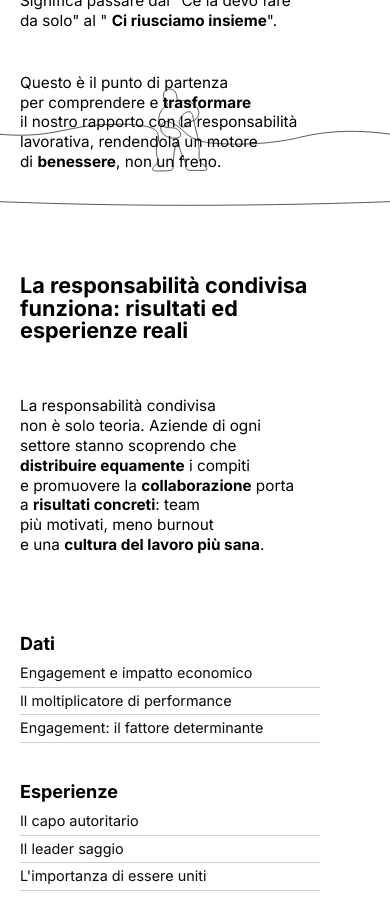
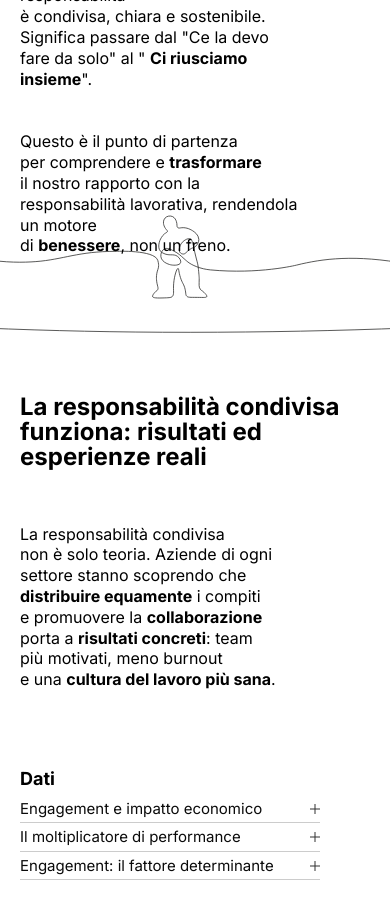
Before and after one commit to H3rmdroid/responsabilitacondivisa, a React (Vite) app: page / in a window 390 px wide. Shown: the part 1060-1979 px from the top of the page. Built offline with nearby package versions, Linux system fonts and the light colour scheme.

Commit message:
pre reintroduzione sticky mobile

```diff
--- a/src/App.tsx
+++ b/src/App.tsx
@@ -3,7 +3,7 @@ import { DecorativeSvg } from "./components/DecorativeSvg";
 import { BackgroundThreadsSvg } from "./components/BackgroundThreadsSvg";
 import { BackgroundThreadsSvg2 } from "./components/BackgroundThreadsSvg2";
 import { QuizWrapper } from "./components/QuizWrapper";
-import { useState, useRef } from "react";
+import { useEffect, useRef, useState, type CSSProperties } from "react";
 import { FloatingTitle } from "./components/FloatingTitle";
 import { ScrollColorTitle } from "./components/ScrollColorTitle";
 import { AccordionItem } from "./components/AccordionItem";
@@ -15,17 +15,19 @@ import {
   motion,
   useScroll,
   useMotionValueEvent,
-  useTransform,
-  useMotionValue,
-  animate,
 } from "motion/react";
 import { Menu, X } from "lucide-react";
-import { useEffect } from "react";
 import {
-  desktopPxToVw,
-  desktopVhToVw,
-  mobilePxToVw,
+  DESKTOP_REFERENCE_HEIGHT,
+  DESKTOP_REFERENCE_WIDTH,
+  MOBILE_REFERENCE_HEIGHT,
+  MOBILE_REFERENCE_WIDTH,
 } from "./layout/scale";
+
+const desktopVhToPx = (vh: number) =>
+  (vh / 100) * DESKTOP_REFERENCE_HEIGHT;
+const mobileVhToPx = (vh: number) =>
+  (vh / 100) * MOBILE_REFERENCE_HEIGHT;
 
 export default function App() {
   const [isVisible, setIsVisible] = useState(true);
@@ -38,78 +40,119 @@ export default function App() {
   });
   const isDesktop = useIsDesktop();
   const { pageMinHeight } = getBackgroundLayout(isDesktop);
+  const textReferenceWidth = isDesktop
+    ? DESKTOP_REFERENCE_WIDTH
+    : MOBILE_REFERENCE_WIDTH;
+  const [textScale, setTextScale] = useState(() => {
+    if (typeof window === "undefined") {
+      return 1;
+    }
+
+    return window.innerWidth / textReferenceWidth;
+  });
+
+  useEffect(() => {
+    const updateScale = () => {
+      const width = window.innerWidth || textReferenceWidth;
+      setTextScale(width / textReferenceWidth);
+    };
+
+    updateScale();
+    window.addEventListener("resize", updateScale);
+
+    return () => window.removeEventListener("resize", updateScale);
+  }, [textReferenceWidth]);
   const textLayout = isDesktop
     ? {
         about: {
-          paddingX: desktopPxToVw(65),
-          paddingTop: "0px",
-          paddingBottom: desktopPxToVw(20),
-          marginTop: desktopVhToVw(285),
+          paddingX: 65,
+          paddingTop: 0,
+          paddingBottom: 20,
+          marginTop: desktopVhToPx(285),
         },
         impact: {
-          paddingX: desktopPxToVw(65),
-          paddingTop: "0px",
-          marginTop: desktopVhToVw(550),
+          paddingX: 65,
+          paddingTop: 0,
+          marginTop: desktopVhToPx(550),
         },
         quiz: {
-          paddingX: "0px",
-          paddingTop: "0px",
-          marginTop: desktopPxToVw(4400),
+          paddingX: 0,
+          paddingTop: 0,
+          marginTop: 7300,
         },
         consigli: {
-          paddingX: desktopPxToVw(20),
-          paddingTop: "0px",
-          marginTop: desktopPxToVw(8625),
+          paddingX: 20,
+          paddingTop: 0,
+          marginTop: 8625,
         },
         consigliDots: {
-          height: desktopPxToVw(500),
-          marginTop: desktopPxToVw(415),
-          offsetX: "0px",
-          offsetY: "0px",
+          height: 500,
+          marginTop: 415,
+          offsetX: 0,
+          offsetY: 0,
         },
       }
     : {
         about: {
-          paddingX: mobilePxToVw(20),
-          paddingTop: "0px",
-          paddingBottom: mobilePxToVw(20),
-          marginTop: mobilePxToVw(700),
+          paddingX: 20,
+          paddingTop: 0,
+          paddingBottom: 20,
+          marginTop: 700,
         },
         impact: {
-          paddingX: mobilePxToVw(20),
-          paddingTop: "0px",
-          marginTop: mobilePxToVw(1330),
+          paddingX: 20,
+          paddingTop: 0,
+          marginTop: 1450,
         },
         quiz: {
-          paddingX: "0px",
-          paddingTop: "0px",
-          marginTop: mobilePxToVw(2330),
+          paddingX: 0,
+          paddingTop: 0,
+          marginTop: 2270,
         },
         consigli: {
-          paddingX: mobilePxToVw(20),
-          paddingTop: "0px",
-          marginTop: mobilePxToVw(2750),
+          paddingX: 20,
+          paddingTop: 0,
+          marginTop: 2833,
         },
         consigliDots: {
-          height: mobilePxToVw(500),
-          marginTop: mobilePxToVw(60),
-          offsetX: "0px",
-          offsetY: "0px",
+          height: 500,
+          marginTop: 60,
+          offsetX: 0,
+          offsetY: 0,
         },
       };
   const lineBreak = isDesktop ? " " : <br />;
   const textMaxWidthNarrow = isDesktop
-    ? desktopPxToVw(820)
-    : mobilePxToVw(280);
+    ? 820
+    : 280;
   const textMaxWidthInner = isDesktop
-    ? desktopPxToVw(820)
-    : mobilePxToVw(300);
+    ? 820
+    : 300;
   const textMaxWidthWide = isDesktop
-    ? desktopPxToVw(820)
-    : mobilePxToVw(350);
-  const contentCanvasHeight = isDesktop
-    ? `calc(${textLayout.consigli.marginTop} + ${textLayout.consigliDots.height} + ${desktopPxToVw(400)})`
-    : `calc(${textLayout.consigli.marginTop} + ${textLayout.consigliDots.height} + ${mobilePxToVw(300)})`;
+    ? 820
+    : 350;
+  const footerLayout = isDesktop
+    ? {
+        paddingX: 50,
+        paddingY: 150,
+        minHeight: 360,
+        offsetTop: 1500,
+      }
+    : {
+        paddingX: 10,
+        paddingY: 20,
+        minHeight: 220,
+        offsetTop: 200,
+      };
+  const footerTop =
+    textLayout.consigli.marginTop +
+    textLayout.consigliDots.height +
+    footerLayout.offsetTop;
+  const textCanvasHeight =
+    footerTop + footerLayout.minHeight;
+  const textScaledHeight = textCanvasHeight * textScale;
+  const textScaledWidth = textReferenceWidth * textScale;
+  const contentCanvasHeight = `${Math.round(textScaledHeight)}px`;
 
   // Ref per la sezione "Storie di cambiamento"
   const storieCambiamentoRef = useRef<HTMLDivElement>(null);
@@ -124,10 +167,13 @@ export default function App() {
     esperienze: null,
     storie: null,
   });
+  const isAccordionOpen =
+    openAccordions.dati !== null ||
+    openAccordions.esperienze !== null ||
+    openAccordions.storie !== null;
 
   // Stato per il consiglio aperto
   const [openConsiglio, setOpenConsiglio] = useState<number | null>(null);
-
   const { scrollY } = useScroll();
   const navRef = useRef(null);
 
@@ -618,19 +664,19 @@ export default function App() {
   ];
 
   const consigliPositionsDesktop = [
-    { top: `calc(22% + ${desktopPxToVw(11)})`, left: `calc(28% - ${desktopPxToVw(7)})` },
-    { top: `calc(38% + ${desktopPxToVw(470)})`, left: `calc(72% - ${desktopPxToVw(50)})` },
-    { top: `calc(58% + ${desktopPxToVw(357)})`, left: `calc(18% + ${desktopPxToVw(119)})` },
-    { top: `calc(12% + ${desktopPxToVw(80)})`, left: `calc(85% - ${desktopPxToVw(225)})` },
-    { top: `calc(75% + ${desktopPxToVw(30)})`, left: `calc(55% - ${desktopPxToVw(90)})` },
+    { top: "calc(22% + 11px)", left: "calc(28% - 7px)" },
+    { top: "calc(38% + 470px)", left: "calc(72% - 50px)" },
+    { top: "calc(58% + 357px)", left: "calc(18% + 119px)" },
+    { top: "calc(12% + 80px)", left: "calc(85% - 225px)" },
+    { top: "calc(75% + 30px)", left: "calc(55% - 90px)" },
   ];
 
   const consigliPositionsMobile = [
-    { top: `calc(22% + ${mobilePxToVw(12)})`, left: `calc(28% - ${mobilePxToVw(18)})` },
-    { top: `calc(38% + ${mobilePxToVw(198)})`, left: `calc(72% - ${mobilePxToVw(8)})` },
-    { top: `calc(58% + ${mobilePxToVw(6)})`, left: `calc(18% + ${mobilePxToVw(18)})` },
-    { top: `calc(12% + ${mobilePxToVw(68)})`, left: `calc(85% - ${mobilePxToVw(55)})` },
-    { top: `calc(75% - ${mobilePxToVw(160)})`, left: `calc(55% - ${mobilePxToVw(29)})` },
+    { top: "calc(22% + 12px)", left: "calc(28% - 18px)" },
+    { top: "calc(38% + 198px)", left: "calc(72% - 8px)" },
+    { top: "calc(58% + 6px)", left: "calc(18% + 18px)" },
+    { top: "calc(12% + 68px)", left: "calc(85% - 55px)" },
+    { top: "calc(75% - 160px)", left: "calc(55% - 29px)" },
   ];
 
   const consigliPositions = isDesktop ? consigliPositionsDesktop : consigliPositionsMobile;
@@ -638,6 +684,32 @@ export default function App() {
     ...item,
     position: consigliPositions[index] ?? { top: "0px", left: "0px" },
   }));
+  const textScaleOuterStyles: CSSProperties = {
+    position: "relative",
+    width: textScaledWidth,
+    height: textScaledHeight,
+  };
+  const textScaleInnerStyles: CSSProperties & Record<string, string | number> = {
+    position: "relative",
+    width: textReferenceWidth,
+    height: textCanvasHeight,
+    transform: `scale(${textScale})`,
+    transformOrigin: "top left",
+    willChange: "transform",
+    "--type-scale": 1,
+    "--type-hero": isDesktop ? "64px" : "40px",
+    "--type-hero-sub-strong": isDesktop ? "28px" : "16px",
+    "--type-hero-sub": isDesktop ? "26px" : "16px",
+    "--type-section-title": isDesktop ? "42px" : "24px",
+    "--type-section-subtitle": isDesktop ? "28px" : "18px",
+    "--type-section-body": isDesktop ? "20px" : "16px",
+    "--type-section-body-sm": isDesktop ? "18px" : "15px",
+    "--type-section-meta": isDesktop ? "16px" : "12px",
+    "--type-quiz-title": "var(--type-section-body)",
+    "--type-quiz-subtitle": "var(--type-section-body)",
+    "--type-quiz-body": "var(--type-section-body)",
+    "--type-quiz-meta": isDesktop ? "16px" : "12px",
+  };
 
   return (
       <div
@@ -657,6 +729,8 @@ export default function App() {
           height: pageMinHeight,
           pointerEvents: "none",
           zIndex: 0,
+          opacity: isAccordionOpen ? 0 : 1,
+          transition: "opacity 200ms ease",
         }}
       >
         <BackgroundSvg storieCambiamentoRef={storieCambiamentoRef} />
@@ -866,6 +940,8 @@ export default function App() {
         </div>
       </motion.div>
 
+      <div style={textScaleOuterStyles}>
+        <div style={textScaleInnerStyles}>
         <FloatingTitle />
 
         <section
@@ -1131,6 +1207,9 @@ export default function App() {
           paddingRight: textLayout.quiz.paddingX,
           paddingTop: textLayout.quiz.paddingTop,
           marginTop: 0,
+          opacity: isAccordionOpen ? 0 : 1,
+          pointerEvents: isAccordionOpen ? "none" : "auto",
+          transition: "opacity 200ms ease",
         }}
       >
         {/* Quiz con animazione sticky sincronizzata */}
@@ -1150,6 +1229,9 @@ export default function App() {
             paddingRight: textLayout.consigli.paddingX,
             paddingTop: textLayout.consigli.paddingTop,
             marginTop: 0,
+            opacity: isAccordionOpen ? 0 : 1,
+            pointerEvents: isAccordionOpen ? "none" : "auto",
+            transition: "opacity 200ms ease",
           }}
         >
           <div className="mb-[30px]">
@@ -1164,7 +1246,7 @@ export default function App() {
             style={{
               height: textLayout.consigliDots.height,
               marginTop: textLayout.consigliDots.marginTop,
-            transform: `translate(${textLayout.consigliDots.offsetX}, ${textLayout.consigliDots.offsetY})`,
+              transform: `translate(${textLayout.consigliDots.offsetX}px, ${textLayout.consigliDots.offsetY}px)`,
             }}
           >
             {consigliDots.map((consiglio, index) => (
@@ -1202,8 +1284,40 @@ export default function App() {
               />
             ))}
           </div>
+        </section>
 
-        {/* Accordion per visualizzare il consiglio selezionato */}
+        {/* Footer nero */}
+        <div
+          className="type-exempt"
+          style={{
+          backgroundColor: "black",
+          position: "absolute",
+          top: footerTop,
+          left: 0,
+          right: 0,
+          minHeight: footerLayout.minHeight,
+          marginTop: 0,
+          zIndex: 1,
+          padding: `${footerLayout.paddingY}px ${footerLayout.paddingX}px`,
+          opacity: 1,
+        }}
+        >
+          <div style={{
+            fontFamily: "'Inter', sans-serif",
+            fontWeight: 200,
+            lineHeight: "0.3",
+            color: "white"
+          }}>
+            <p style={{ marginBottom: "15px", fontSize: isDesktop ? "38px" : "var(--type-micro)" }}>Pausa Caffè</p>
+            <p style={{ marginBottom: "15px", fontSize: isDesktop ? "28px" : "var(--type-micro)" }}>Un progetto della Rete dei Comitati Unici di Garanzia e degli Organismi di Parità Città di Milano</p>
+            <p style={{ marginBottom: "15px", fontSize: isDesktop ? "28px" : "var(--type-micro)" }}>Design della comunicazione e benessere nei luoghi di lavoro//Laboratorio di Sintesi Finale//Corso di Laurea in Design della Comunicazione//Scuola del Design, Politecnico di Milano//A.A. 2025–2026</p>
+            <p style={{ marginBottom: "0px", fontSize: isDesktop ? "28px" : "var(--type-micro)" }}>Progetto di Lia Feng, Meng Xin Wang, Ermida Teresa Norì, Ece Gorpelioglu</p>
+          </div>
+        </div>
+        </div>
+      </div>
+      </div>
+
       {openConsiglio !== null && (
         <>
           {/* Overlay scuro */}
@@ -1357,36 +1471,6 @@ export default function App() {
           </div>
         </>
       )}
-      </section>
-      </div>
-
-      {/* Footer nero */}
-      <div
-        className="type-exempt"
-        style={{
-        backgroundColor: "black",
-        minHeight: isDesktop ? "0vh" : "0vh",
-        marginTop: isDesktop ? desktopPxToVw(-450) : mobilePxToVw(680),
-        position: "static",
-        zIndex: 1,
-        padding: isDesktop
-          ? `${desktopPxToVw(150)} ${desktopPxToVw(50)}`
-          : `${mobilePxToVw(20)} ${mobilePxToVw(10)}`,
-        opacity: 1,
-      }}
-      >
-        <div style={{
-          fontFamily: "'Inter', sans-serif",
-          fontWeight: 200,
-          lineHeight: "0.3",
-          color: "white"
-        }}>
-          <p style={{ marginBottom: "15px", fontSize: isDesktop ? "38px" : "var(--type-micro)" }}>Pausa Caffè</p>
-          <p style={{ marginBottom: "15px", fontSize: isDesktop ? "28px" : "var(--type-micro)" }}>Un progetto della Rete dei Comitati Unici di Garanzia e degli Organismi di Parità Città di Milano</p>
-          <p style={{ marginBottom: "15px", fontSize: isDesktop ? "28px" : "var(--type-micro)" }}>Design della comunicazione e benessere nei luoghi di lavoro//Laboratorio di Sintesi Finale//Corso di Laurea in Design della Comunicazione//Scuola del Design, Politecnico di Milano//A.A. 2025–2026</p>
-          <p style={{ marginBottom: "0px", fontSize: isDesktop ? "28px" : "var(--type-micro)" }}>Progetto di Lia Feng, Meng Xin Wang, Ermida Teresa Norì, Ece Gorpelioglu</p>
-        </div>
-      </div>
       </div>
     </div>
   );
--- a/src/components/AccordionItem.tsx
+++ b/src/components/AccordionItem.tsx
@@ -19,7 +19,7 @@ export function AccordionItem({
     <li className="list-none -ml-5 type-exempt">
       <button
         onClick={onToggle}
-        className="text-left w-full flex items-start gap-2 mb-2"
+        className="text-left w-full flex items-center gap-2 mb-2"
         style={{
           fontFamily: "'Inter', sans-serif",
           fontWeight: 500,
@@ -27,7 +27,11 @@ export function AccordionItem({
           lineHeight: "1.3",
         }}
       >
-        <span>{title}</span>
+        <span style={{ flex: 1 }}>{title}</span>
+        <span
+          aria-hidden="true"
+          className={`plusminus${isOpen ? " active" : ""}`}
+        />
       </button>
       <AnimatePresence initial={false}>
         {isOpen && (
--- a/src/components/BackgroundSvg.tsx
+++ b/src/components/BackgroundSvg.tsx
@@ -18,7 +18,7 @@ export function BackgroundSvg({ storieCambiamentoRef }: BackgroundSvgProps) {
   type ScrollOffset = NonNullable<Parameters<typeof useScroll>[0]>["offset"];
   const titleScrollOffset: ScrollOffset = isDesktop
     ? ["start start", "end 900%"]
-    : ["start 0%", "end 400%"];
+    : ["start start", "end 300%"];
   const lateralScrollOffset: ScrollOffset = isDesktop
     ? ["start start", "end start"]
     : ["start 50%", "end 100%"];
@@ -51,8 +51,8 @@ export function BackgroundSvg({ storieCambiamentoRef }: BackgroundSvgProps) {
 
   // Path dietro al titolo - si completano più velocemente (40% del tempo invece di 60%)
   // Ordinati dall'alto verso il basso in base alla coordinata Y iniziale
-  const titleDurationScale = isDesktop ? 1.35 : 1;
-  const titleEndCap = isDesktop ? 0.65 : 0.4;
+  const titleDurationScale = isDesktop ? 1 : 1;
+  const titleEndCap = isDesktop ? 1 : 1;
   const createTitlePathAnimation = (delay = 0, duration = 0.5) => {
     const effectiveDuration = duration === 0 ? 0.5 : duration;
     const adjustedDuration = effectiveDuration * titleDurationScale;
@@ -68,10 +68,10 @@ export function BackgroundSvg({ storieCambiamentoRef }: BackgroundSvgProps) {
   // Input normalizzati (0-1) per evitare dipendenza dai pixel di scroll assoluti
   const lateralInput = isDesktop
     ? [0, 0.13, 0.20, 0.29, 0.45, 0.52, 1]
-    : [0, 0.23, 0.5, 1];
+    : [0, 1];
   const lateralOutput = isDesktop
     ? [0, 0, 0.08, 0.155, 0.29, 0.345, 1]
-    : [0, 0, 0.24, 1];
+    : [0, 1];
   const lateralPathLength = useTransform(
     lateralProgress,
     lateralInput,
--- a/src/components/BackgroundThreadsSvg.tsx
+++ b/src/components/BackgroundThreadsSvg.tsx
@@ -71,7 +71,7 @@ export function BackgroundThreadsSvg() {
         zIndex: 0,
         pointerEvents: "none",
         outline: "none",
-        backgroundColor: "rgba(160, 68, 68, 0.32)",
+        // backgroundColor: "rgba(160, 68, 68, 0.32)",
       }}
     >
       <motion.div
--- a/src/components/FloatingTitle.tsx
+++ b/src/components/FloatingTitle.tsx
@@ -2,10 +2,8 @@ import { motion, useScroll, useTransform } from "motion/react";
 import { useRef, useMemo, useEffect, useState } from "react";
 import { useIsDesktop } from "../hooks/useIsDesktop";
 import {
-  desktopPxToVw,
-  desktopVhToVw,
-  mobilePxToVw,
-  mobileVhToVw,
+  DESKTOP_REFERENCE_HEIGHT,
+  MOBILE_REFERENCE_HEIGHT,
 } from "../layout/scale";
 
 export function FloatingTitle() {
@@ -19,8 +17,8 @@ export function FloatingTitle() {
   );
   const config = isDesktop
     ? {
-        sectionHeight: desktopVhToVw(100),
-        stickyOffsetY: desktopPxToVw(960),
+        sectionHeight: DESKTOP_REFERENCE_HEIGHT,
+        stickyOffsetY: 960,
         letterDelayMax: 0.3,
         titleOpacityRange: [0, 0.2] as [number, number],
         titleMoveInput: [0, 0.3, 0.8, 1],
@@ -35,8 +33,8 @@ export function FloatingTitle() {
         },
       }
     : {
-        sectionHeight: mobileVhToVw(100),
-        stickyOffsetY: mobilePxToVw(120),
+        sectionHeight: MOBILE_REFERENCE_HEIGHT,
+        stickyOffsetY: 120,
         letterDelayMax: 0.3,
         titleOpacityRange: [0, 0.2] as [number, number],
         titleMoveInput: [0, 1],
@@ -135,10 +133,10 @@ export function FloatingTitle() {
       style={{ height: config.sectionHeight }}
     >
       <motion.div
-        className="sticky top-0 h-screen flex items-start justify-start overflow-hidden"
+        className="sticky top-0 h-full flex items-start justify-start overflow-hidden"
         style={{
-          paddingLeft: isDesktop ? desktopPxToVw(80) : mobilePxToVw(20),
-          paddingRight: isDesktop ? desktopPxToVw(40) : mobilePxToVw(20),
+          paddingLeft: isDesktop ? 80 : 20,
+          paddingRight: isDesktop ? 40 : 20,
           y: titleTranslateY,
           opacity: titleOpacity
         }}
@@ -182,10 +180,10 @@ export function FloatingTitle() {
           <div
             className="relative"
             style={{
-              marginTop: isDesktop ? desktopPxToVw(24) : mobilePxToVw(10),
+              marginTop: isDesktop ? 24 : 10,
               fontFamily: "'Inter', sans-serif",
               textAlign: 'left',
-              maxWidth: isDesktop ? desktopPxToVw(380) : mobilePxToVw(270)
+              maxWidth: isDesktop ? 380 : 270
             }}
           >
             <p style={{
--- a/src/index.css
+++ b/src/index.css
@@ -725,7 +725,7 @@ html {
 }
 
 :root {
-  --type-scale: 0.9;
+  --type-scale: clamp(0.9, calc(0.9 + (100vw - 390px) * 1.45 / 890), 2.35);
   --type-hero: clamp(2.5rem, 5vw, 4rem);
   --type-hero-sub-strong: 16px;
   --type-hero-sub: 16px;
@@ -768,7 +768,6 @@ html {
 
 @media (min-width: 1024px) {
   :root {
-    --type-scale: 2.35;
     --type-hero: clamp(3.5rem, 5vw, 5rem);
     --type-hero-sub-strong: 28px;
     --type-hero-sub: 26px;
@@ -813,7 +812,7 @@ html {
 }
 
 .type-exempt {
-  --type-scale: 1;
+  --type-scale: inherit;
 }
 
 h1 {
@@ -919,3 +918,41 @@ a {
   syntax: "*";
   inherits: false
 }
+
+.plusminus {
+  position: relative;
+  width: 10px;
+  height: 10px;
+  cursor: pointer;
+  flex-shrink: 0;
+}
+
+.plusminus::before,
+.plusminus::after {
+  content: "";
+  display: block;
+  background-color: #333;
+  position: absolute;
+  top: 50%;
+  left: 0;
+  transition: 0.35s;
+  width: 100%;
+  height: 1px;
+}
+
+.plusminus::before {
+  transform: translateY(-50%);
+}
+
+.plusminus::after {
+  transform: translateY(-50%) rotate(90deg);
+}
+
+.plusminus.active::before {
+  transform: translateY(-50%) rotate(-90deg);
+  opacity: 0;
+}
+
+.plusminus.active::after {
+  transform: translateY(-50%) rotate(0);
+}
--- a/src/layout/backgroundLayout.ts
+++ b/src/layout/backgroundLayout.ts
@@ -193,7 +193,7 @@ export const getBackgroundLayout = (isDesktop: boolean): BackgroundLayout => {
 
   const decorativeSvg: DecorativeSvgLayout = isDesktop
     ? {
-        containerTop: desktopVhToVw(475),
+        containerTop: desktopVhToVw(474),
         containerLeft: "0px",
         containerRight: "0px",
         containerHeight: desktopVhToVw(100),
@@ -204,7 +204,7 @@ export const getBackgroundLayout = (isDesktop: boolean): BackgroundLayout => {
         svgPreserveAspectRatio: "xMidYStart meet",
       }
     : {
-        containerTop: mobileVhToVw(135),
+        containerTop: mobileVhToVw(150),
         containerLeft: "0px",
         containerRight: "0px",
         containerHeight: mobileVhToVw(100),
--- a/vite.config.ts
+++ b/vite.config.ts
@@ -56,5 +56,6 @@
     server: {
       port: 3000,
       open: true,
+      allowedHosts: ["mileage-excellence-exchanges-meetings.trycloudflare.com"],
     },
   });
```
Also changed, not shown: src/components/QuizWrapper.tsx (+16 -18 lines). Lines whose indentation alone changed are shown as unchanged.
